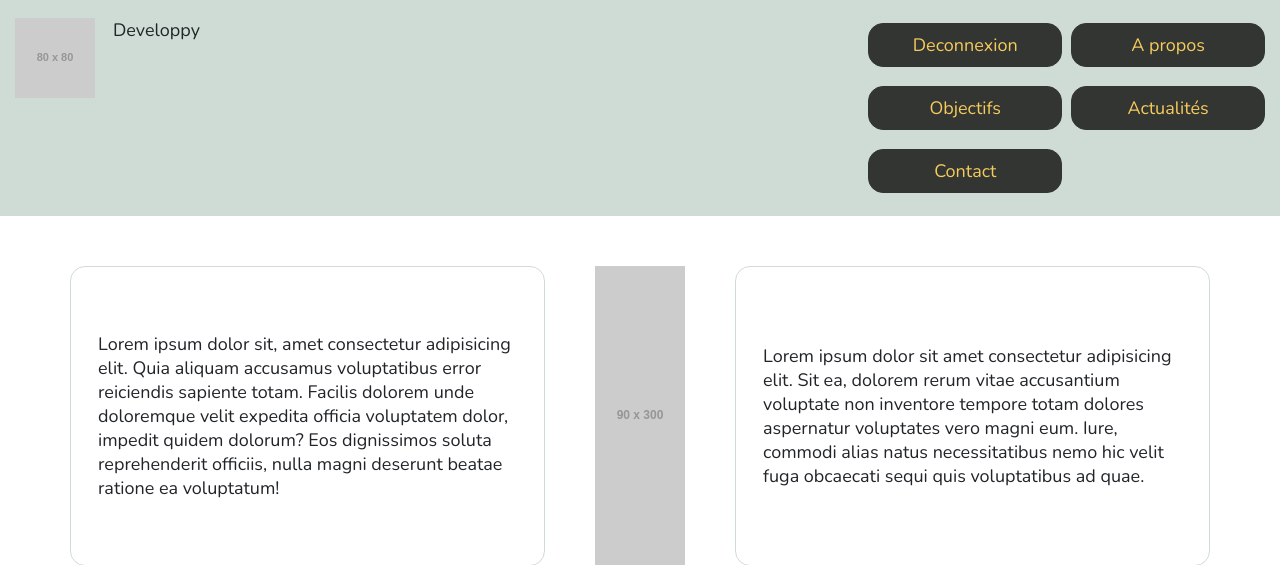
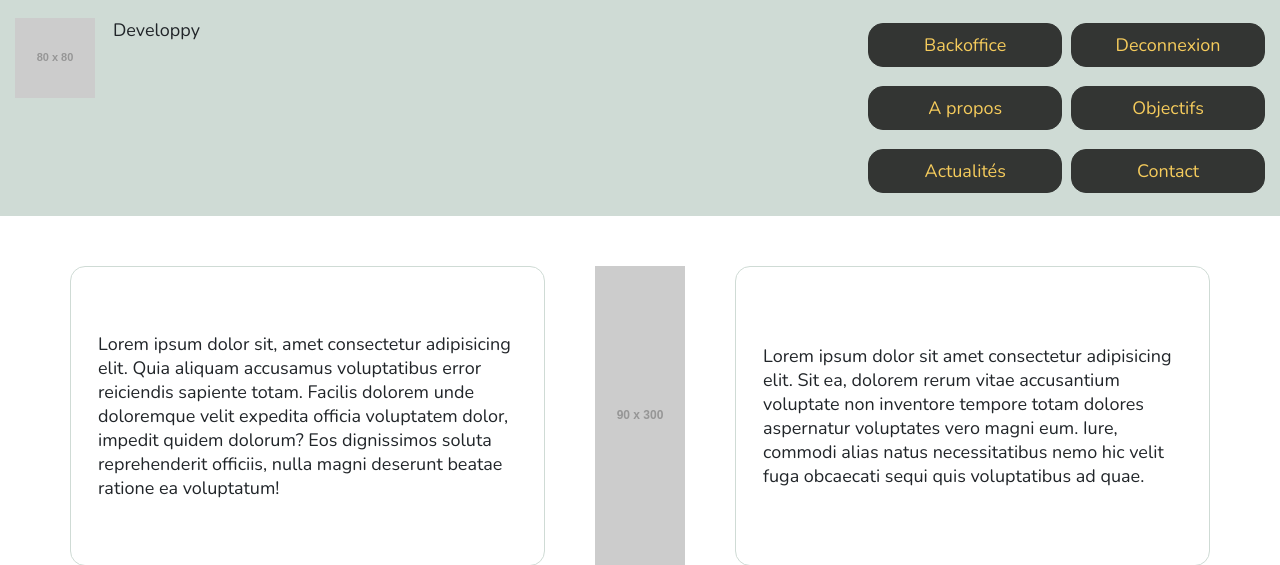
Before and after one commit to Samz87/site_perso, a PHP site: the page made by views/about/index.php in a window 1280 px wide. Shown: the top 565 px of the page. Run offline with PHP 8.4, Linux system fonts and the light colour scheme; the template is opened without the code that fills it, so the values that code supplies are empty; the visitor is signed in with stand-in values (Sample User, id 1); grey boxes labelled with a size stand in for pictures from a placeholder-image service; some libraries are stand-ins or nearby versions.

Commit message:
bouton backoffice

```diff
--- a/views/templates/header_admin.php
+++ b/views/templates/header_admin.php
@@ -30,6 +30,7 @@
             <div class="header-col col-sm-4 col-xs-12">
                 <nav class="nav justify-content-end">
                     <!-- alignement droite -->
+                    <button class="nav-link" onclick="window.location.href='<?php echo BASE_URL ?>admin'">Backoffice</button>
                     <button class="nav-link" onclick="window.location.href='<?php echo BASE_URL ?>admin/logout'">Deconnexion</button>
                     <button class="nav-link" onclick="window.location.href='<?php echo BASE_URL ?>about'">A propos</button>
                     <button class="nav-link" onclick="window.location.href='<?php echo BASE_URL ?>objectives'">Objectifs</button>
```
